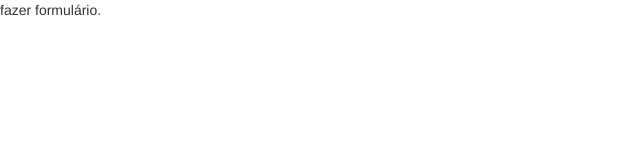
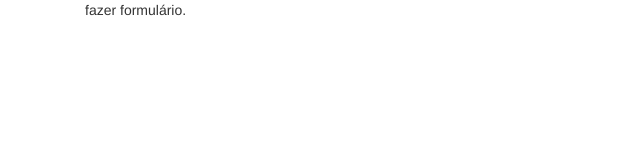
Before and after one commit to mathe/music_store, a plain HTML site: page cadastro.html in a window 1280 px wide. Shown: the whole page, without its empty margins (0-640 px from the left). Drawn offline with Linux system fonts and the light colour scheme.

Commit message:
Gridlayout.

```diff
--- a/cadastro.html
+++ b/cadastro.html
@@ -9,10 +9,14 @@
     <title>Cadastro de Usuário</title>
   </head>
   <body>
-    <main>
-      <section id="cadastro">
-        fazer formulário.
-      </section>
-    </main>
+    <div class="container">
+      <main>
+        <div class="col-xs-12 col-sm-12 col-md-12 col-lg-12">
+          <section id="cadastro">
+            fazer formulário.
+          </section>
+        </div>
+      </main>
+    </div>
   </body>
 </html>
```
